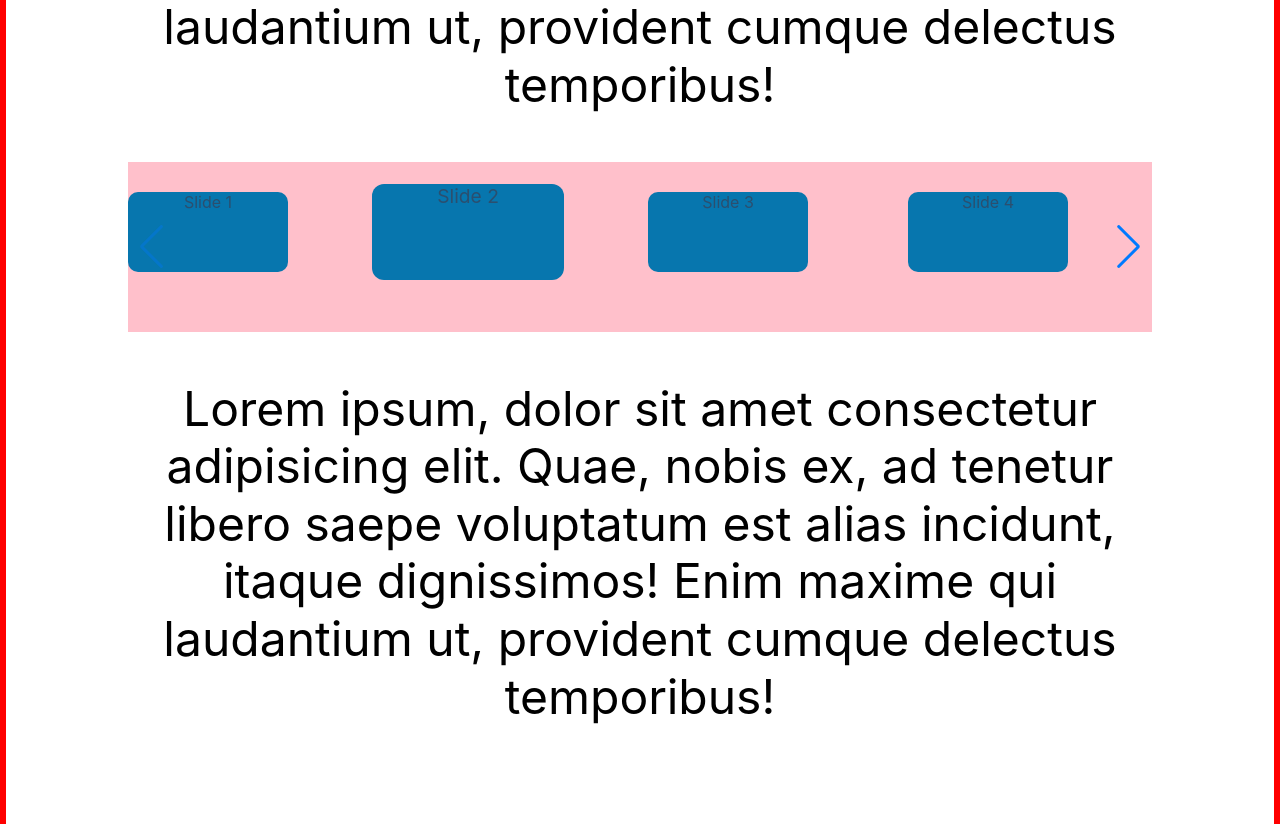
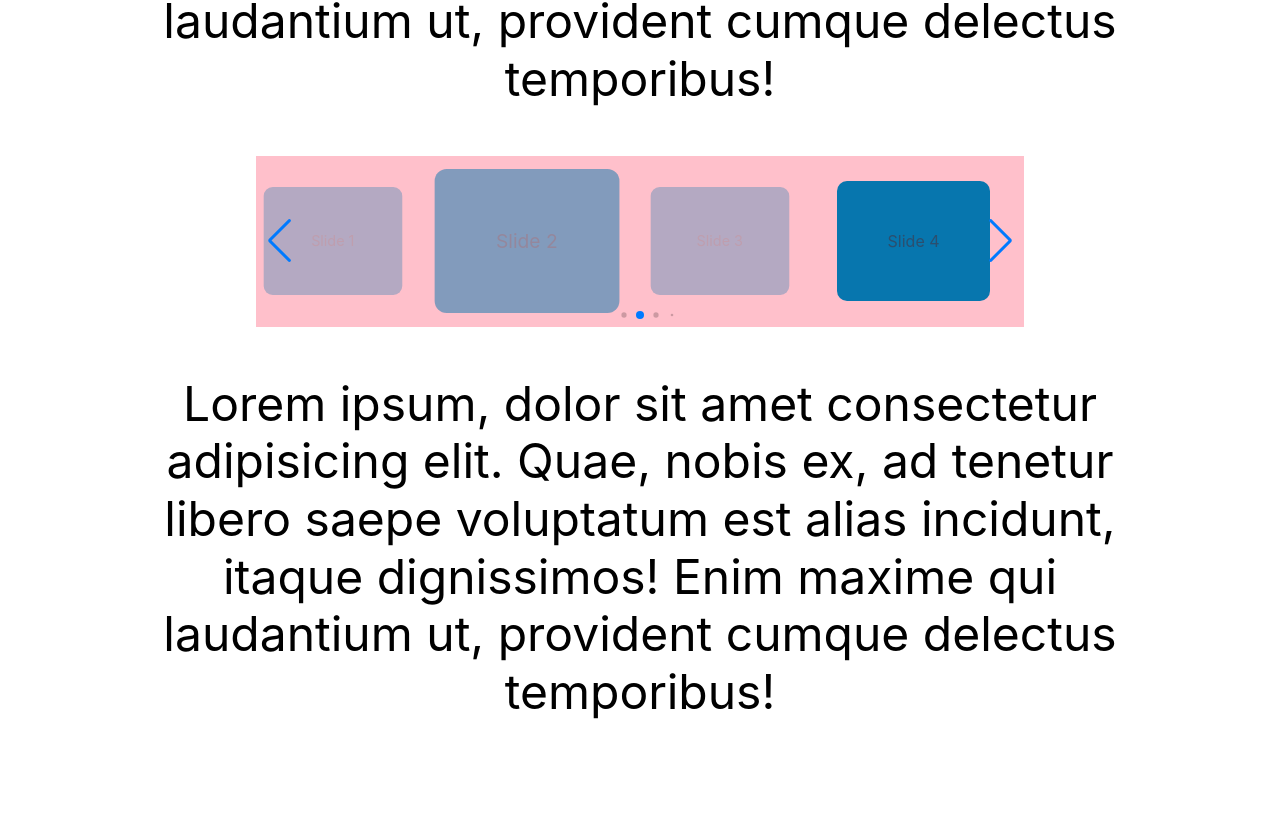
Before and after one commit to gerssss97/Erven, a React (Vite) app in the folder Erven/: page /Erven/esp/contenedor in a window 1280 px wide. Shown: the part 814-1638 px from the top of the page. Built offline with nearby package versions, Linux system fonts and the light colour scheme.

Commit message:
pocos cambios

```diff
--- a/Erven/src/components/Landing/Carrusel.css
+++ b/Erven/src/components/Landing/Carrusel.css
@@ -1,26 +1,46 @@
 .swiper{
   background-color: pink;
-  height: 20vh;
-  width: 80dvw;
+  width: 60% !important;
+  /* margin-bottom: 55px!important; */
+  /* overflow: hidden; */
+  padding-top: 2% !important;
+  padding-bottom: 2% !important;
+}
 
-  padding-top: 10px!important;
-  /* margin-bottom: 55px!important; */
+.swiper-wrapper{
+  /* display: flex !important; */
+  /* align-items: center !important; */
+  /* justify-content: center!important; */
+  justify-content: space-around !important;
+
+  /* transition: all 0.3s ease-in-out;  */
+/* overflow: hidden!important; */
+}
+
+.swiper-slide{
+  background-color: rgb(7, 118, 174);
+  border-radius: 10px;
+  height: 15vh !important;
+  width: 20% !important;
+  display: flex !important;
+  justify-content: center !important;
   align-items: center !important;
+  text-align: center !important;
 }
 
 
-.swiper-slide{
-  background-color: rgb(7, 118, 174);
-  margin-top: 20px;
-  border-radius: 10px;
-  /* height: 200px !important; */
-  height: 10vh !important;
-  width: 20vh !important;
 
+.swiper-slide-active {
+  transform: scale(1.2) !important; /* Escala el slide activo */
+  opacity: 0.5; /* Asegura que sea totalmente visible */
 }
-.swiper-slide-next{
-  transform: scale(1.2)!important;
+
+.swiper-slide-next,
+.swiper-slide-prev {
+  transform: scale(0.9); /* Escala los slides previos y siguientes */
+  opacity: 0.3; /* Añade un efecto visual (opcional) */
 }
+
 .card2{
   background-color: aquamarine;
 }
--- a/Erven/src/components/Landing/Carrusel.jsx
+++ b/Erven/src/components/Landing/Carrusel.jsx
@@ -1,4 +1,4 @@
-import React, {useState} from 'react';
+import React, {useRef,useState} from 'react';
 import './Carrusel.css';
 import { Navigation} from 'swiper/modules';
 import { Swiper, SwiperSlide } from 'swiper/react';
@@ -7,17 +7,25 @@ import 'swiper/css/pagination';
 import 'swiper/css/scrollbar';
 import 'swiper/css';
 import 'swiper/css/effect-cards';
-
+import 'swiper/css/pagination';
+import { Pagination } from 'swiper/modules';
 
 function Carrusel() {
 
   return (
     <Swiper
-      modules={[Navigation]}
-      spaceBetween={100}
+      modules={[Navigation,Pagination]}
+      spaceBetween={40}
       slidesPerView={3}
-      navigation
-      className="carrusel"
+      centeredSlides={true}
+      initialSlide={1}
+      pagination={{
+        clickable: true,
+        dynamicBullets: true,
+      }}
+      // loop={true}
+      navigation={true}
+      className="mySwiper"
     >
       <SwiperSlide>
         Slide 1
@@ -32,6 +40,10 @@ function Carrusel() {
       <SwiperSlide>Slide 5</SwiperSlide>
       <SwiperSlide>Slide 6</SwiperSlide>
       <SwiperSlide>Slide 7</SwiperSlide>
+      <SwiperSlide>Slide 8</SwiperSlide>
+      <SwiperSlide>Slide 9</SwiperSlide>
+      <SwiperSlide>Slide 10</SwiperSlide>
+      <SwiperSlide>Slide 11</SwiperSlide>
     </Swiper>
   );
 }
--- a/Erven/src/index.css
+++ b/Erven/src/index.css
@@ -17,7 +17,7 @@
 
 body {
   margin: 0;
-  border: 6px solid red;
+  /* border: 6px solid red; */
   line-height: normal;
   overflow-x: hidden;
 }
```
